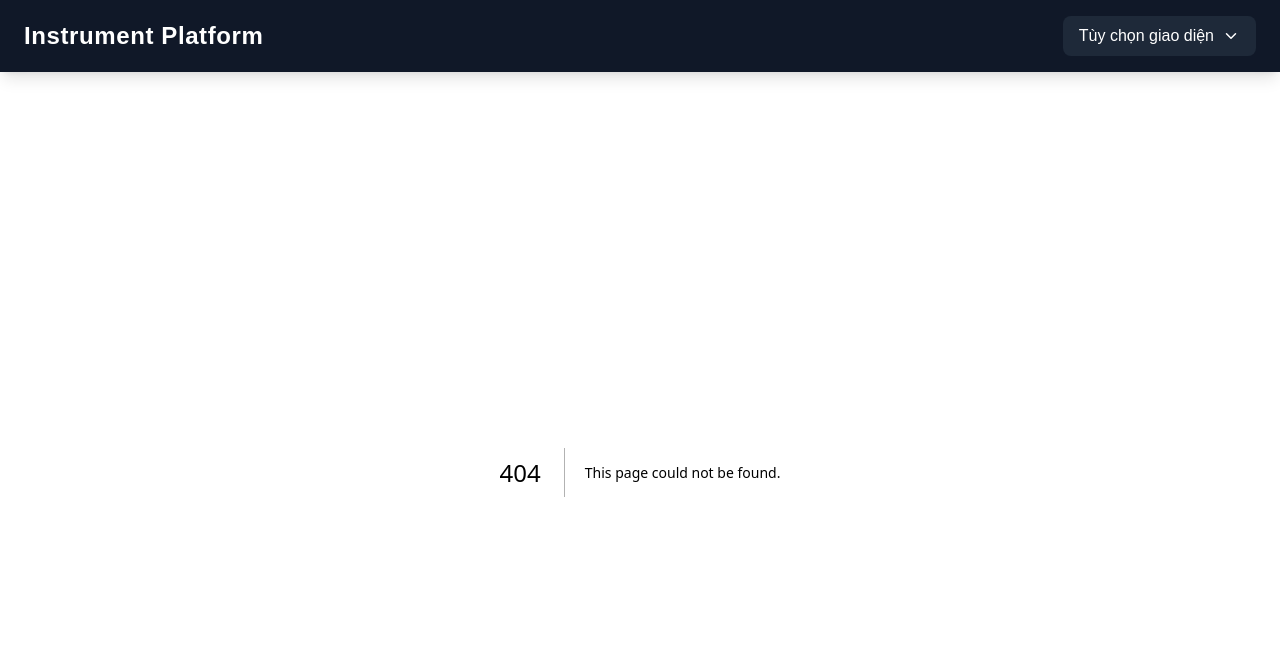
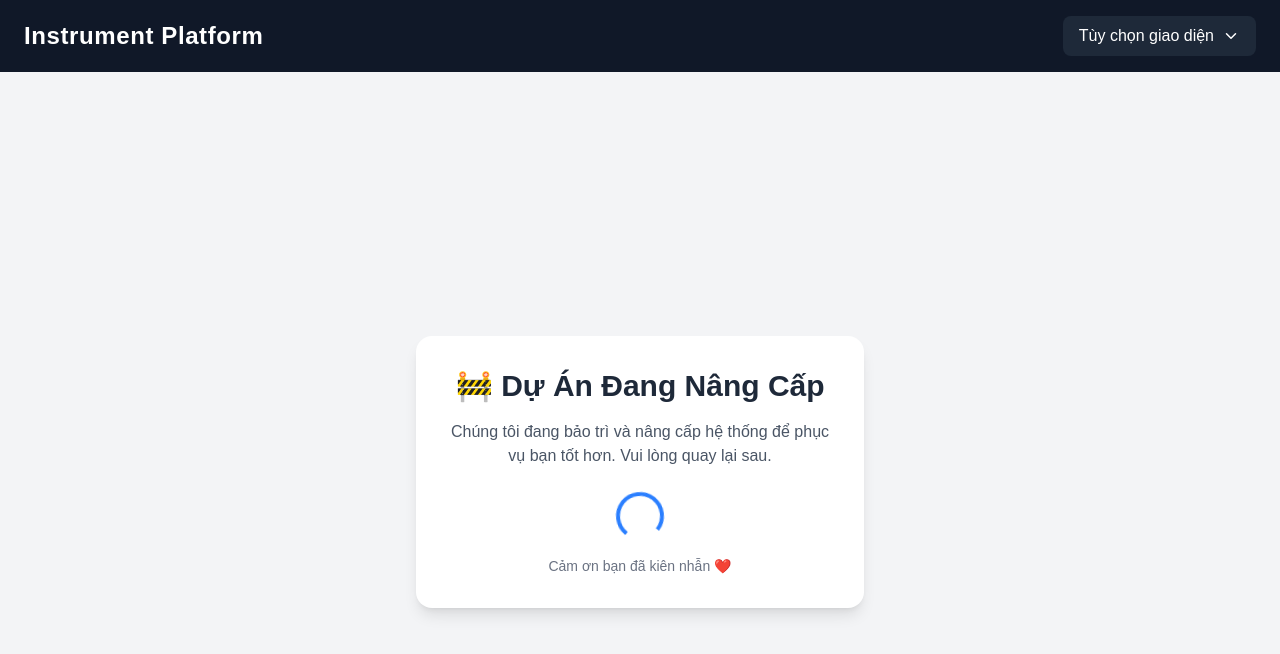
Before and after one commit to toibui/instrumentPlatform, a Next.js app: page /waitingpage in a window 1280 px wide. Before the commit this address had no page. Shown: the top 654 px of the page. Built offline with nearby package versions, Linux system fonts and the light colour scheme.

Commit message:
update waitingpage

```diff
--- a/app/components/Navbar.tsx
+++ b/app/components/Navbar.tsx
@@ -10,8 +10,8 @@ export default function Navbar() {
   const menuItems = [
     { href: '/reagInstruments', label: 'Hóa chất theo máy' },
     { href: '/reagenttest', label: 'Hóa chất theo xét nghiệm' },
-    { href: '/reagenttest', label: 'Hóa chất chuyển đổi AMS, Biotin, FLIRT, ESPS' },
-    { href: '/reagInstruments', label: 'Chuyển đổi danh mục' }
+    { href: '/waitingpage', label: 'Hóa chất chuyển đổi AMS, Biotin, FLIRT, ESPS' },
+    { href: '/waitingpage', label: 'Chuyển đổi danh mục' }
   ];
 
   return (
--- /dev/null
+++ b/app/waitingpage/page.tsx
@@ -0,0 +1,20 @@
+// app/page.tsx
+export default function WaitingPage() {
+  return (
+    <div className="flex flex-col items-center justify-center min-h-screen bg-gray-100 text-center px-4">
+      <div className="bg-white p-8 rounded-2xl shadow-lg max-w-md">
+        <h1 className="text-3xl font-bold text-gray-800 mb-4">
+          🚧 Dự Án Đang Nâng Cấp
+        </h1>
+        <p className="text-gray-600 mb-6">
+          Chúng tôi đang bảo trì và nâng cấp hệ thống để phục vụ bạn tốt hơn.
+          Vui lòng quay lại sau.
+        </p>
+        <div className="animate-spin h-12 w-12 border-4 border-blue-500 border-t-transparent rounded-full mx-auto mb-4" />
+        <p className="text-sm text-gray-500">
+          Cảm ơn bạn đã kiên nhẫn ❤️
+        </p>
+      </div>
+    </div>
+  );
+}
```
Also changed, not shown: app/waitingpage/DataTableClient.tsx (added).
